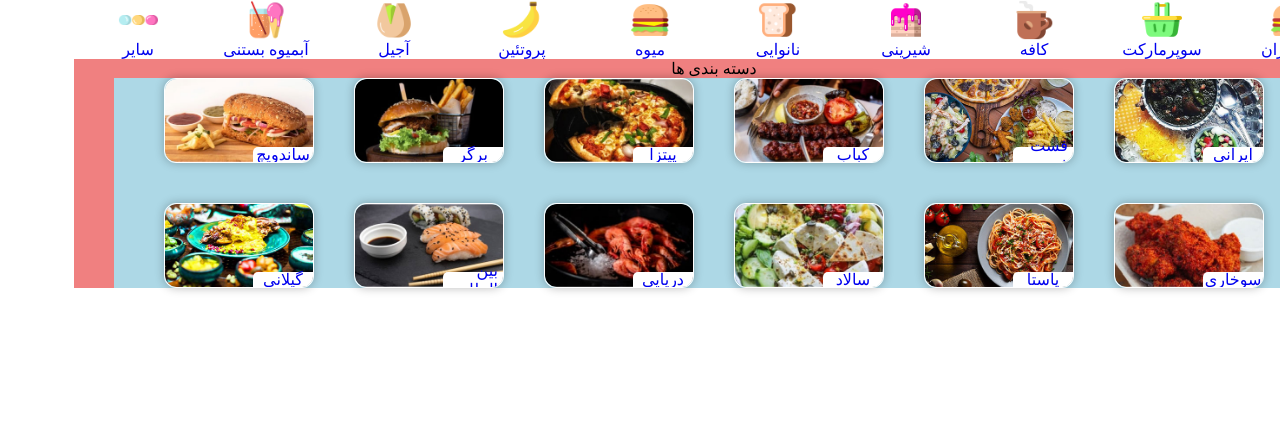
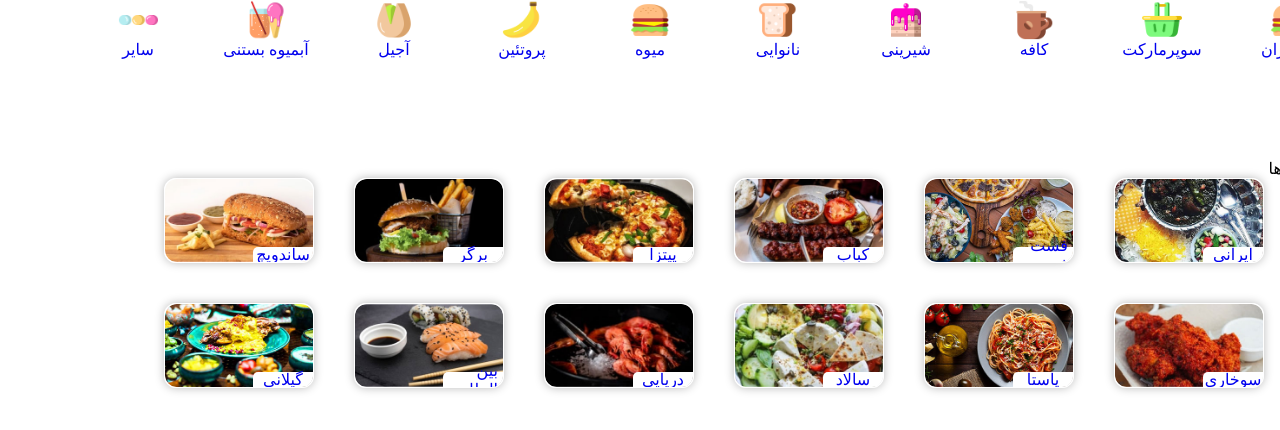
Before and after one commit to 1ReVEnGe1/SnappFood-Clone, a Next.js app in the folder snappfood/: page / in a window 1280 px wide. Shown: the top 430 px of the page. Built offline with nearby package versions, Linux system fonts and the light colour scheme.

Commit message:
create category route
modify database and creating category route

```diff
--- a/snappfood/src/app/mainPage.css
+++ b/snappfood/src/app/mainPage.css
@@ -5,7 +5,10 @@
     justify-content: center;
     align-items: center;
     flex-direction: column;
-    background-color: lightcoral;
+}
+.mainCatCon p {
+
+    text-align: right;
 }
 .mainCon{
     /* width: 100%; */
@@ -14,7 +17,7 @@
     justify-content: center;
     gap: 40px;
     flex-wrap: wrap;
-    background-color: lightblue;
+
 }
 .categoryCard{
     border-radius: 0.75rem;
--- a/snappfood/src/app/page.js
+++ b/snappfood/src/app/page.js
@@ -1,23 +1,20 @@
 import { CATEGORIES } from "@/data/database";
-import Image from "next/image";
 import './mainPage.css'
-import Link from "next/link";
+import MainCategoryItems from "@/components/MainCategoryItems";
+
 
 export default function Home() {
 
   return (
     <main className={'mainCatCon'} >
-      <p>دسته بندی ها</p>
+      <div style={{marginTop:'100px',display:'flex',justifyContent:'flex-start',width:'100%'}}>
+        <p>دسته بندی ها</p>
+      </div>
       <div className={'mainCon'} >
         {
           CATEGORIES.map( category => (
-            <Link href={`/`} className={'categoryCard'} >
-              <Image src={category.image} alt={category.title} />
-              <div >
-                <p>{category.title}</p>
-              </div>
-            </Link>
-          ) )
+            <MainCategoryItems key={category.id} category={category} />
+          ))
         }
       </div>
     </main>
--- a/snappfood/src/components/Header.js
+++ b/snappfood/src/components/Header.js
@@ -3,6 +3,7 @@
 import { HEADERCATEGORY } from "@/data/database"
 import Image from "next/image"
 import Link from "next/link"
+import HeaderItems from "./HeaderItems"
 
 const Header = ()=> {
     return(
@@ -11,13 +12,7 @@ const Header = ()=> {
             <div style={{display:"flex",justifyContent:'center',alignItems:'center'}}>
                 {
                     HEADERCATEGORY.map(item => (
-                        <Link style={{width:'10%',textDecoration:'none'}} href={'/'}>
-                            <div style={{display:'flex',flexDirection:'column',alignItems:'center'}}>
-                                <Image src={item.image} alt={item.title} style={{width:'40px',height:'40px'}} />
-                                <span>{item.title}</span>
-                            </div>
-
-                        </Link>
+                        <HeaderItems key={item.id} item={item} />
                     ))
                 }
 
--- /dev/null
+++ b/snappfood/src/components/HeaderItems.js
@@ -0,0 +1,16 @@
+import Image from "next/image"
+import Link from "next/link"
+
+const HeaderItems = ({item})=> {
+    return(
+            <Link style={{width:'10%',textDecoration:'none'}} href={'/'}>
+                <div style={{display:'flex',flexDirection:'column',alignItems:'center'}}>
+                    <Image src={item.image} alt={item.title} style={{width:'40px',height:'40px'}} />
+                    <span>{item.title}</span>
+                </div>
+            </Link>
+
+    )
+}
+
+export default HeaderItems
--- /dev/null
+++ b/snappfood/src/components/MainCategoryItems.js
@@ -0,0 +1,15 @@
+import Image from "next/image"
+import Link from "next/link"
+
+const MainCategoryItems = ({category})=> {
+    return (
+        <Link href={`/${category.title}`} className={'categoryCard'} >
+          <Image src={category.image} alt={category.titleP} />
+          <div >
+            <p>{category.titleP}</p>
+          </div>
+        </Link>
+    )
+}
+
+export default MainCategoryItems
--- a/snappfood/src/data/database.js
+++ b/snappfood/src/data/database.js
@@ -23,66 +23,102 @@ import icecreamImg from '../assets/headerCategory/desktop_8_6035087b463a3_img_st
 import otherImg from '../assets/headerCategory/desktop_9_603b811b1d540_img_st_other2.png'
 
 
+export const IRANIP = 'ایرانی'
+export const IRANI = 'irani'
+export const FASTFOODP = 'فست فود'
+export const FASTFOOD = 'fastfood'
+export const KEBABP = 'کباب'
+export const KEBAB = 'kebab'
+export const PIZZAP = 'پیتزا'
+export const PIZZA = 'pizza'
+export const BURGURP = 'برگر'
+export const BURGUR = 'burgur'
+export const SANDWICHP = 'ساندویچ'
+export const SANDWICH = 'sandwich'
+export const SUKHARIP = 'سوخاری'
+export const SUKHARI = 'sukhari'
+export const PASTAP = 'پاستا'
+export const PASTA = 'pasta'
+export const SALADP = 'سالاد'
+export const SALAD = 'salad'
+export const SEAFOODP = 'دریایی'
+export const SEAFOOD = 'seafood'
+export const INTERNATIONALP = 'بین الملل'
+export const INTERNATIONAL = 'asian'
+export const GILANIP = 'گیلانی'
+export const GILANI = 'gilani'
 
 export const CATEGORIES =[
     {
         id:1,
-        title: "ایرانی",
+        titleP: IRANIP,
+        title: IRANI,
         image:iraniFoods
     },
     {
         id:2,
-        title: "فست فود",
+        titleP: FASTFOODP,
+        title: FASTFOOD,
         image:fastfoods
     },
     {
         id:3,
-        title: "کباب",
+        titleP: KEBABP,
+        title: KEBAB,
         image:kebabs
     },
     {
         id:4,
-        title: "پیتزا",
+        titleP: PIZZAP,
+        title: PIZZA,
         image:pizzas
     },
     {
         id:5,
-        title: "برگر",
+        titleP: BURGURP,
+        title: BURGUR,
         image:burgers
     },
     {
         id:6,
-        title: "ساندویچ",
+        titleP: SANDWICHP,
+        title: SANDWICH,
         image:sandwiches
     },
     {
         id:7,
-        title: "سوخاری",
+        titleP: SUKHARIP,
+        title: SUKHARI,
         image:nuggets
     },
     {
         id:8,
-        title: "پاستا",
+        titleP: PASTAP,
+        title: PASTA,
         image:italyFoods
     },
     {
         id:9,
-        title: "سالاد",
+        titleP: SALADP,
+        title: SALAD,
         image:salads
     },
     {
         id:10,
-        title: "دریایی",
+        titleP: SEAFOODP,
+        title: SEAFOOD,
         image:seafoods
     },
     {
         id:11,
-        title: "بین الملل",
+        titleP: INTERNATIONALP,
+        title: INTERNATIONAL,
         image:asianFoods
     },
     {
         id:12,
-        title: "گیلانی",
+        titleP: GILANIP,
+        title: GILANI,
         image:guilaniFoods
     },
 ]
@@ -139,3 +175,73 @@ export const HEADERCATEGORY = [
         image:otherImg
     },
 ]
+
+export const RESTAURANTS = [
+    {
+        id:1,
+        title:'رستوران شایسته',
+        courier : 'پیک فروشنده',
+        courierPrice :12000,
+        score:4.4,
+        totalVote:8955,
+        category:IRANI,
+        orders:'ایرانی، چلوکباب، کباب',
+        discount:'15%'
+    },
+    {
+        id:2,
+        title:'کباب ساطوری بناب آذربایجان',
+        courier : 'ارسال اکسپرس',
+        courierPrice :11000,
+        score:3.8,
+        totalVote:296,
+        category:IRANI,
+        orders:'ایرانی، کباب',
+        discount:''
+    },
+    {
+        id:3,
+        title:'تهیه غذای الو غذای من',
+        courier : 'ارسال اکسپرس',
+        courierPrice :14700,
+        score:4.4,
+        totalVote:375,
+        category:IRANI,
+        orders:'ایرانی، سنتی',
+        discount:''
+    },
+    {
+        id:4,
+        title:'رستوران کباب بناب',
+        courier : 'پیک فروشنده',
+        courierPrice :'رایگان',
+        score:4.4,
+        totalVote:6507,
+        category:IRANI,
+        orders:'ایرانی، کباب، پیش غذا',
+        discount:''
+    },
+    {
+        id:5,
+        title:'غذای ادیب',
+        courierPrice :'رایگان',
+        courier : 'پیک فروشنده',
+        score:3.8,
+        totalVote:1604,
+        category:IRANI,
+        orders:'ایرانی، چلوکباب، چلوپلو ایرانی',
+        discount:'5%'
+    },
+    {
+        id:6,
+        title:'رستوران ارغوان',
+        courierPrice :'رایگان',
+        courier : 'پیک فروشنده',
+        score:3.9,
+        totalVote:522,
+        category:IRANI,
+        orders:'ایرانی، چلوکباب، پیتزا ایتالیایی',
+        discount:'5%'
+    },
+
+]
```
Also changed, not shown: snappfood/src/app/[category]/page.js (added, +28 -0 lines), snappfood/src/assets/restarants/default logo.jpg (added), snappfood/src/assets/restarants/کباب ساطوری بناب آذربایجان.jpg (added).
